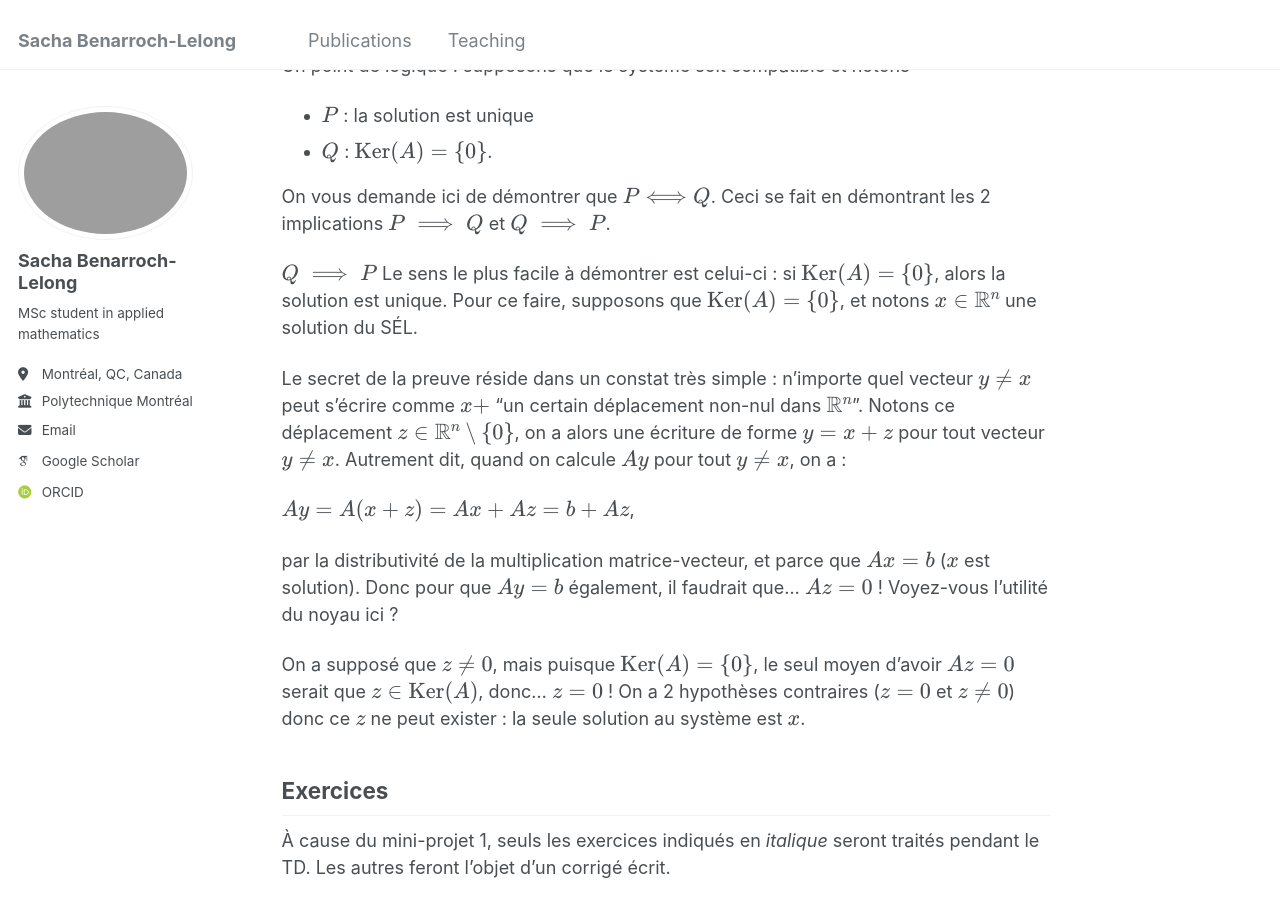
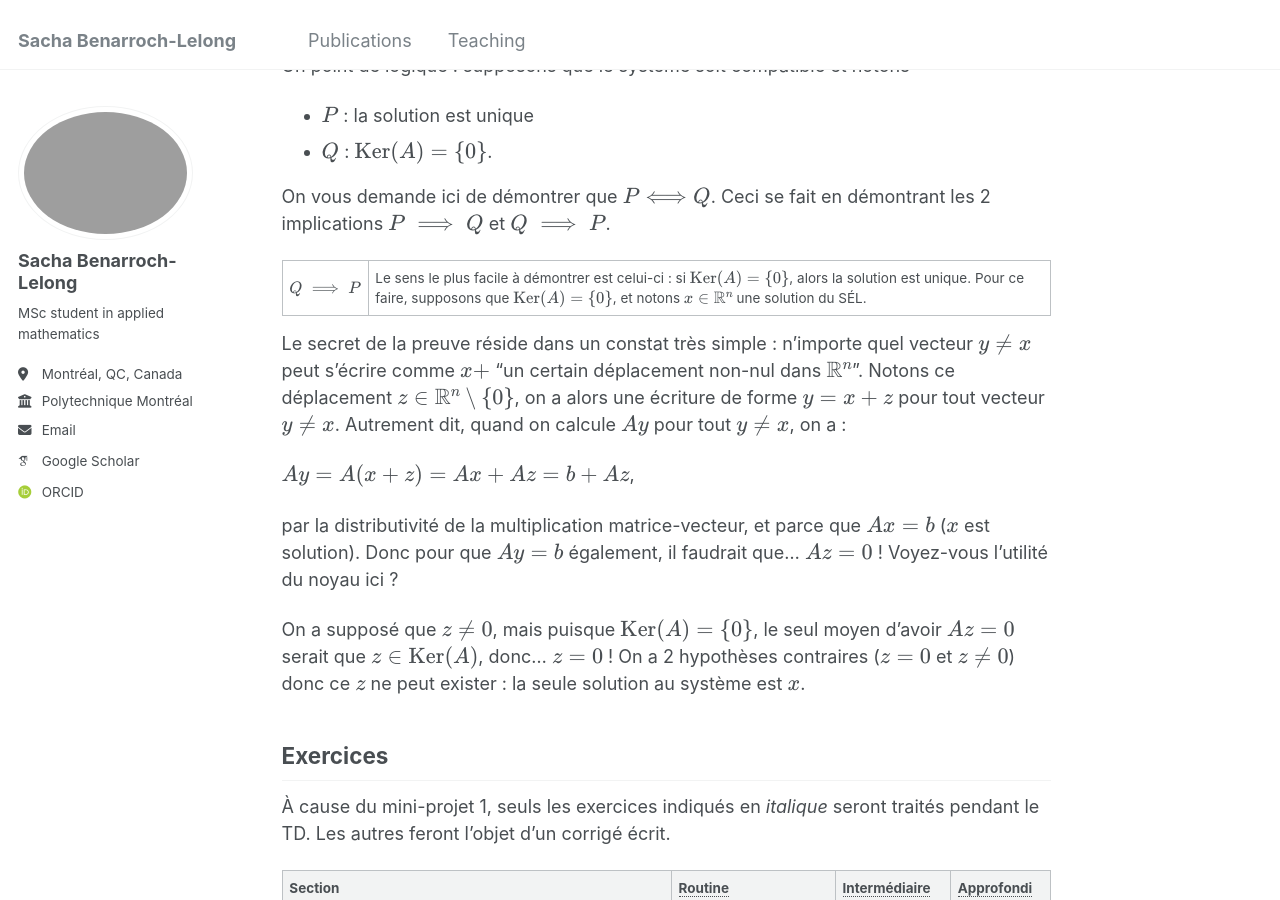
Before and after one commit to sblelong/sblelong.github.io, a Jekyll site: the page built from _teaching/mth1008/td2.md, in a window 1280 px wide and 900 px high, scrolled down 394 px. Built offline with Jekyll 4.4.1, drawn with Linux system fonts in a browser that asks for light colours; some web fonts are replaced.

Commit message:
fix latex

```diff
--- a/_teaching/mth1008/td2.md
+++ b/_teaching/mth1008/td2.md
@@ -15,7 +15,7 @@ Un point de logique : supposons que le système soit compatible et notons
 
 On vous demande ici de démontrer que \\(P\Longleftrightarrow Q\\). Ceci se fait en démontrant les 2 implications \\(P\implies Q\\) et \\(Q\implies P\\).
 
-\\(Q\implies P\\) Le sens le plus facile à démontrer est celui-ci : si \\(\mathrm{Ker}(A)=\\{0\\}\\), alors la solution est unique. Pour ce faire, supposons que \\(\mathrm{Ker}(A)=\\{0\\}\\), et notons \\(x\in\mathbb{R}^n\\) une solution du SÉL.
+| \\(Q\implies P\\) | Le sens le plus facile à démontrer est celui-ci : si \\(\mathrm{Ker}(A)=\\{0\\}\\), alors la solution est unique. Pour ce faire, supposons que \\(\mathrm{Ker}(A)=\\{0\\}\\), et notons \\(x\in\mathbb{R}^n\\) une solution du SÉL.
 
 Le secret de la preuve réside dans un constat très simple : n'importe quel vecteur \\(y\neq x\\) peut s'écrire comme \\(x +\\) "un certain déplacement non-nul dans \\(\mathbb{R}^n\\)". Notons ce déplacement \\(z\in\mathbb{R}^n\setminus\\{0\\}\\), on a alors une écriture de forme \\(y=x+z\\) pour tout vecteur \\(y\neq x\\). Autrement dit, quand on calcule \\(Ay\\) pour tout \\(y\neq x\\), on a :
 
```
